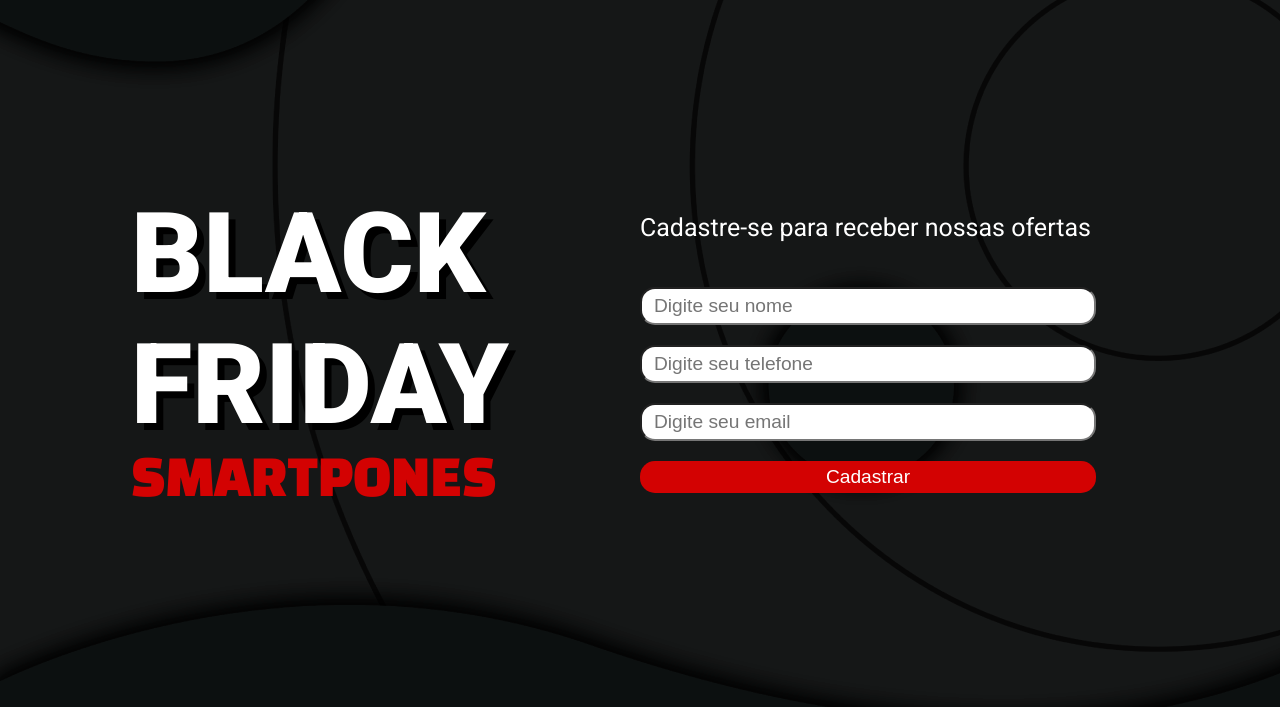
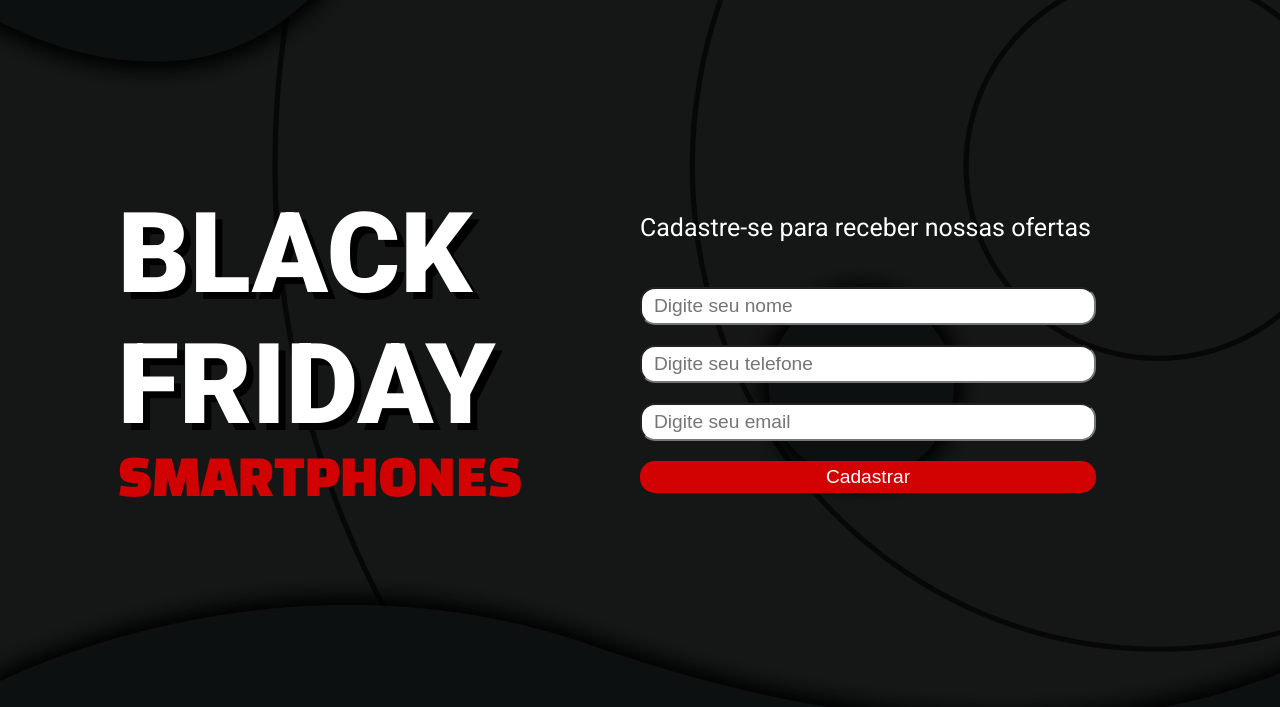
Before and after one commit to jaimenunes/gama_landingPage, a plain HTML site: page index.html in a window 1280 px wide. Shown: the part 93-800 px from the top of the page. Drawn offline with Linux system fonts and the light colour scheme.

Commit message:
Alteração ortográfica

```diff
--- a/index.html
+++ b/index.html
@@ -24,7 +24,7 @@
         <div class="grid-item-1">
             <p class="friday">BLACK</p>
             <p class="friday">FRIDAY</p>
-            <p class="redline">SMARTPONES</p>
+            <p class="redline">SMARTPHONES</p>
         </div>
         <div class="grid-item-2">
             <form action="" method="POST" id="formAction">
```
